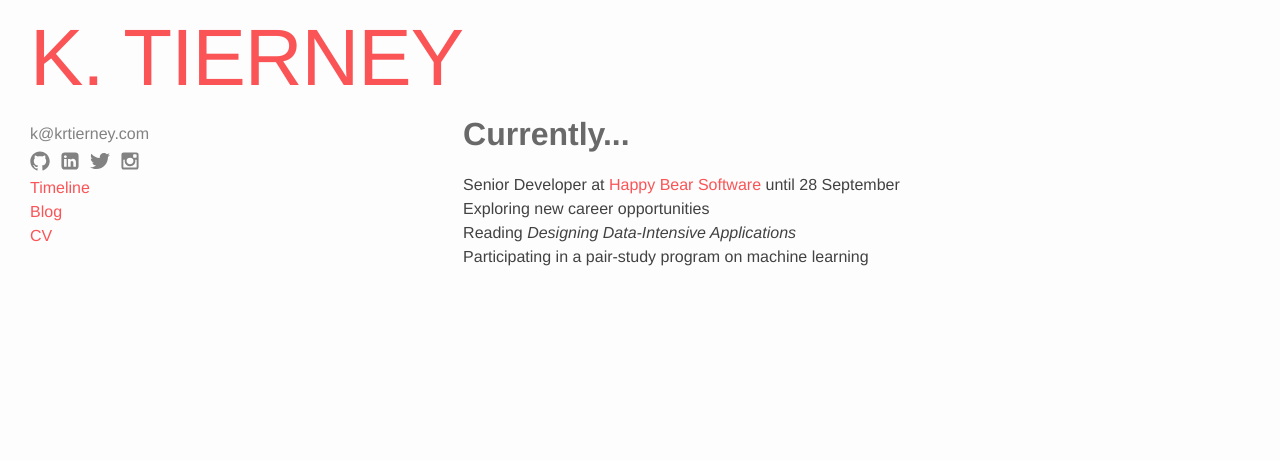
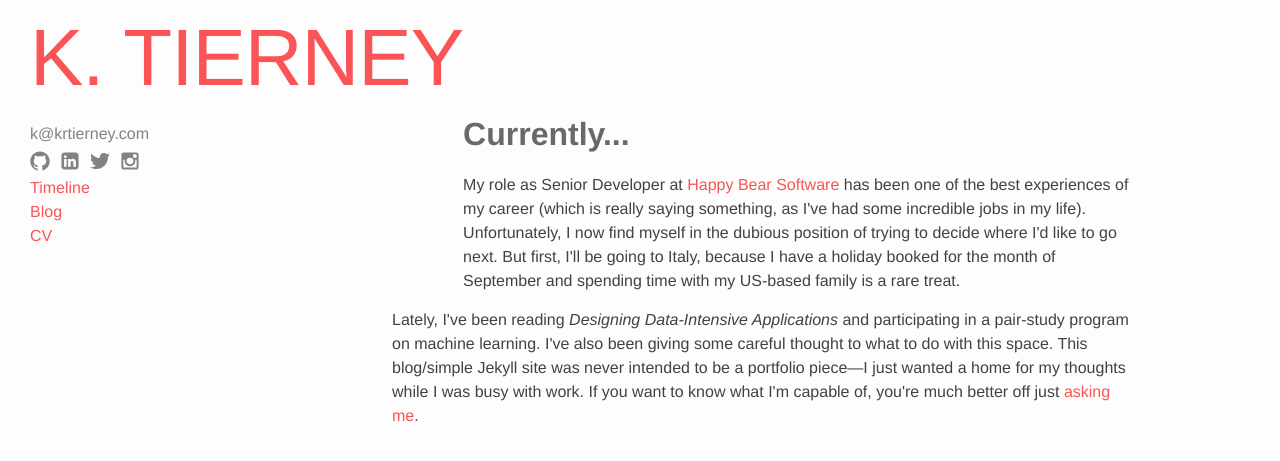
Before and after one commit to krtierney/krtierney.github.io, a Jekyll site: the page built from index.md, in a window 1280 px wide. Shown: the top 461 px of the page. Built offline with Jekyll 4.4.1, drawn with Linux system fonts in a browser that asks for light colours.

Commit message:
Updates currently blurb

```diff
--- a/_layouts/home.html
+++ b/_layouts/home.html
@@ -5,12 +5,19 @@ layout: default
 <div class="home">
 
   <h1>Currently...</h1>
-  <ul>
-    <li>Senior Developer at  <a href="https://www.happybearsoftware.com">Happy
-        Bear Software</a> until 28 September</li>
-    <li>Exploring new career opportunities</li>
-    <li>Reading <em>Designing Data-Intensive Applications</em></li>
-    <li>Participating in a pair-study program on machine learning</li>
-  </ul>
+  <p>My role as Senior Developer at  <a href="https://www.happybearsoftware.com">Happy
+        Bear Software</a> has been one of the best experiences of my career (which is
+      really saying something, as I've had some incredible jobs in my life).
+      Unfortunately, I now find myself in the dubious position of trying to
+      decide where I'd like to go next. But first, I'll be going to Italy, because
+      I have a holiday booked for the month of September and spending time with
+      my US-based family is a rare treat.</p>
+  <p>Lately, I've been reading <em>Designing Data-Intensive Applications</em>
+  and participating in a pair-study program on machine learning. I've also been
+  giving some careful thought to what to do with this space. This blog/simple
+  Jekyll site was never intended to be a portfolio piece—I just wanted a home
+  for my thoughts while I was busy with work. If you want to know what I'm
+  capable of, you're much better off just <a href="mailto:k@krtierney.com">asking me</a>.
+  </p>
 
 </div>
```
